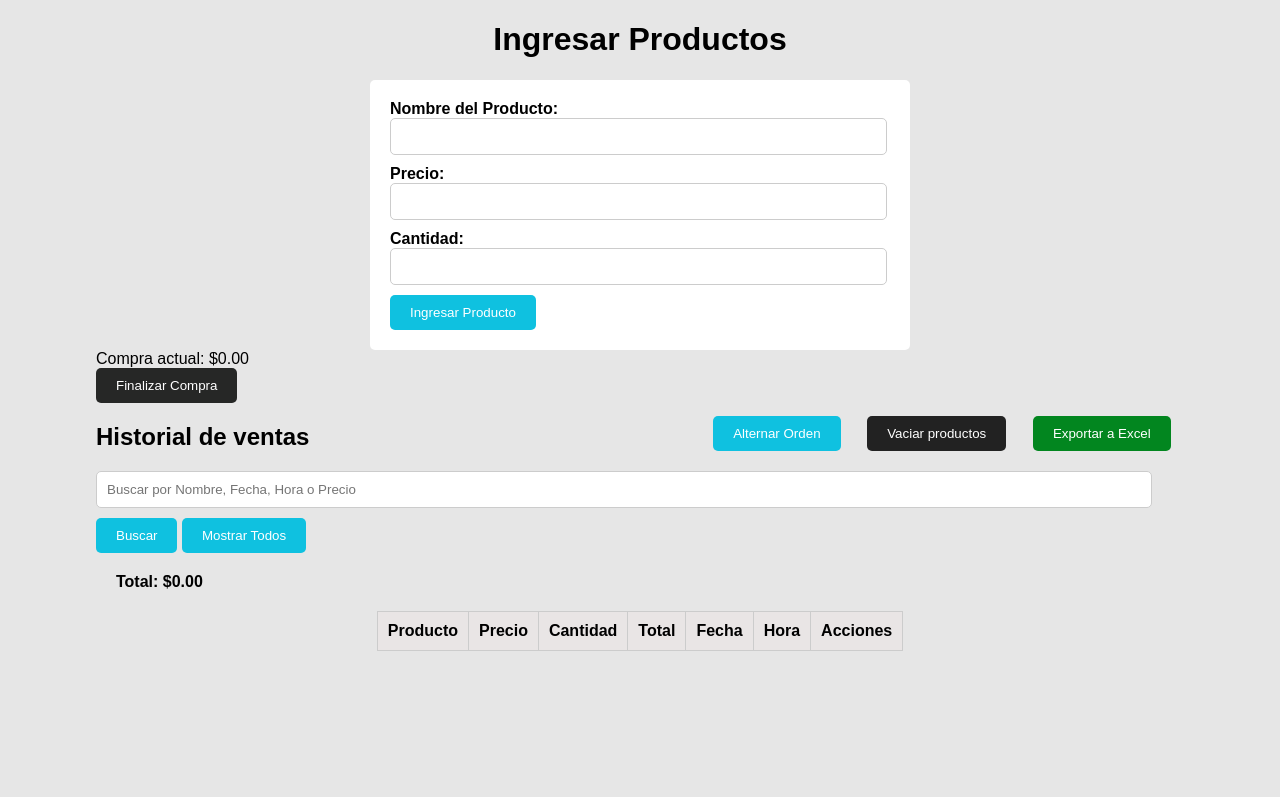
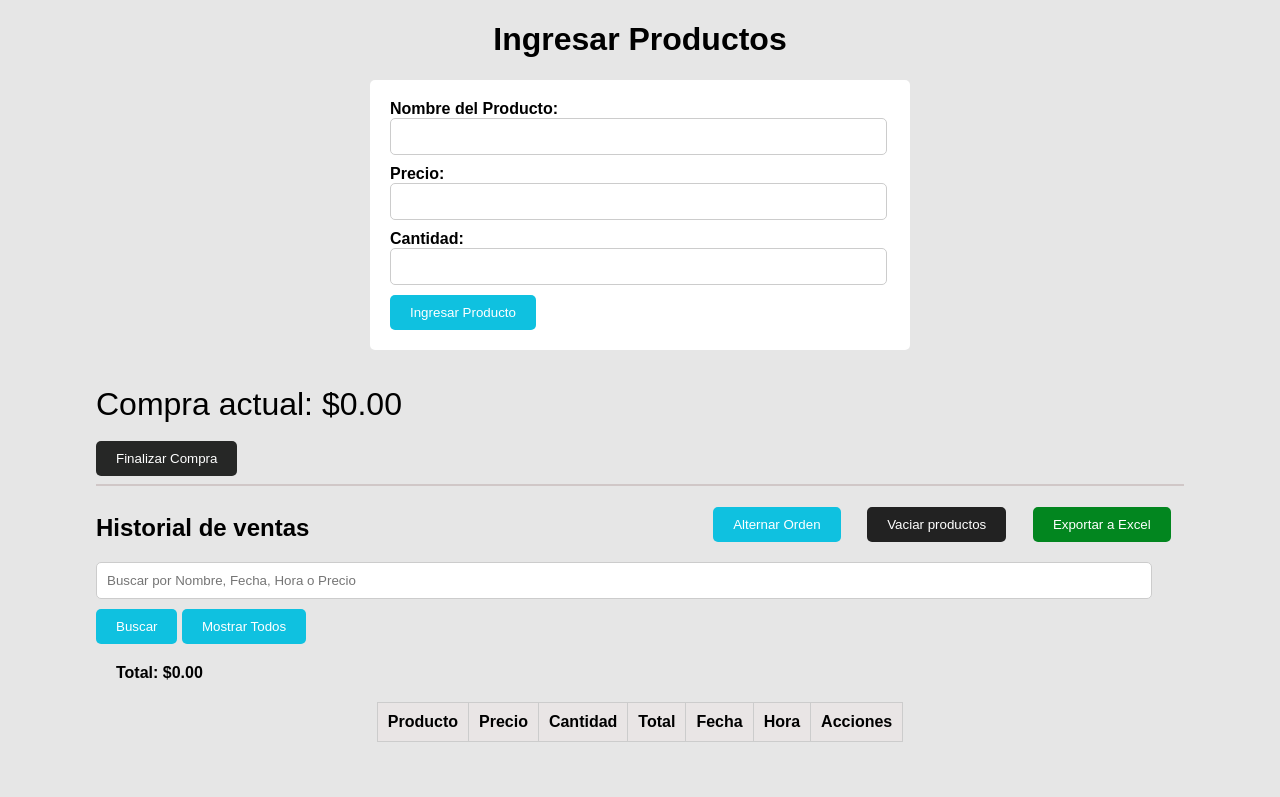
Before and after one commit to ema300/ingreso-de-productos, a plain HTML site: page index.html in a window 1280 px wide. Drawn offline with Linux system fonts and the light colour scheme.

Commit message:
mejoras en el diseño

```diff
--- a/index.html
+++ b/index.html
@@ -24,6 +24,10 @@
         #ingresar_producto {}
 
         #compra_actual {}
+
+        #vendido-actual {
+            font-size: 2em;
+        }
 
         #historial {}
 
@@ -124,6 +128,13 @@
             font-weight: bold;
         }
 
+        hr {
+            height: 2px;
+            background-color: #d0c7c7;
+            border: none;
+        }
+
+
         .copyright {
             text-align: right;
             color: rgb(104, 104, 104);
@@ -168,12 +179,15 @@
             </form>
 
         </div>
+        <br>
+        <br>
         <div id="compra_actual">
             <div id="vendido-actual">Compra actual: $0.00</div>
+            <br>
             <button id="finalizar-compra">Finalizar Compra</button>
         </div>
 
-
+        <hr>
         <div id="historial">
             <h2>Historial de ventas</h2>
             <button id="exportar-xlsx">Exportar a Excel</button>
```
